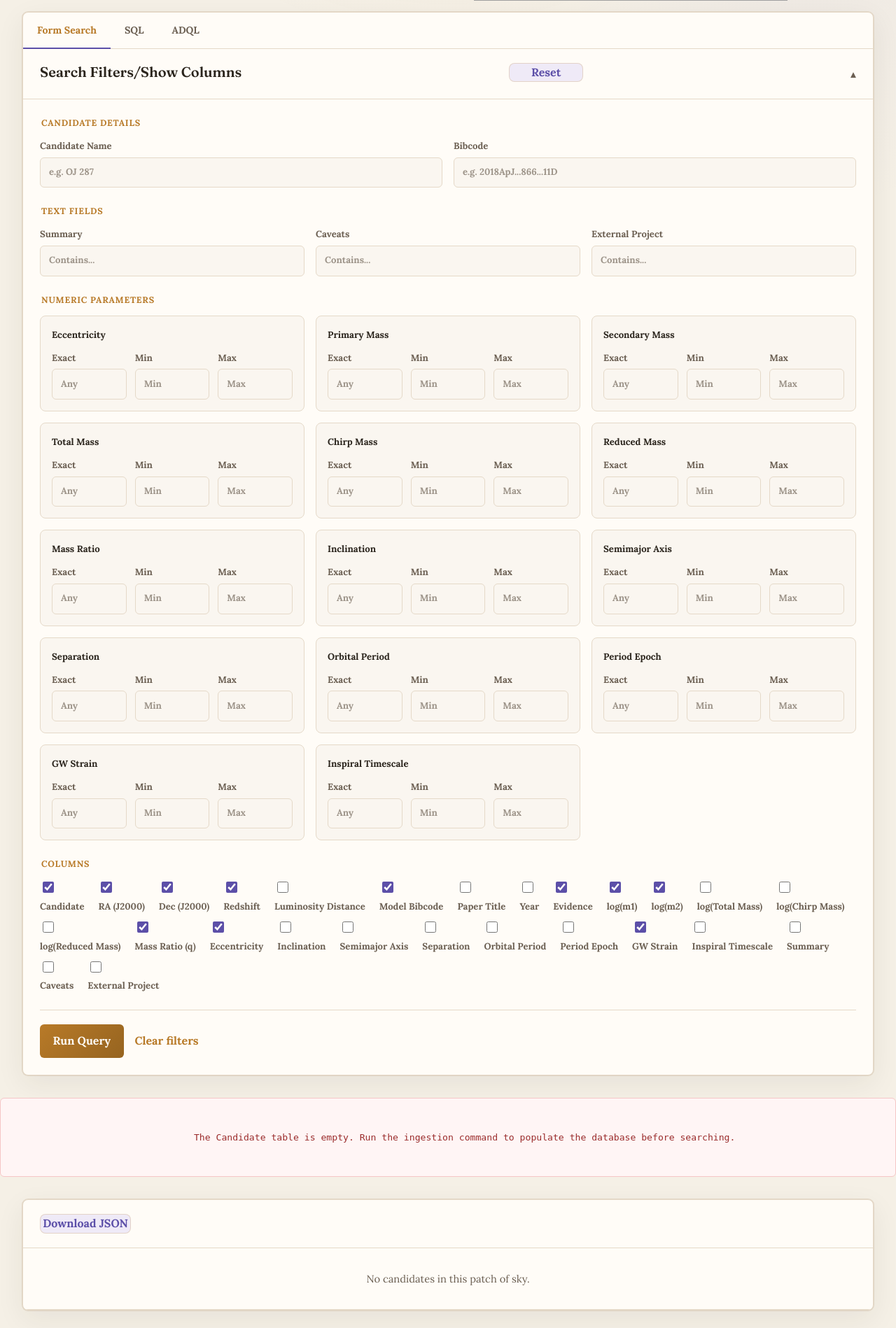
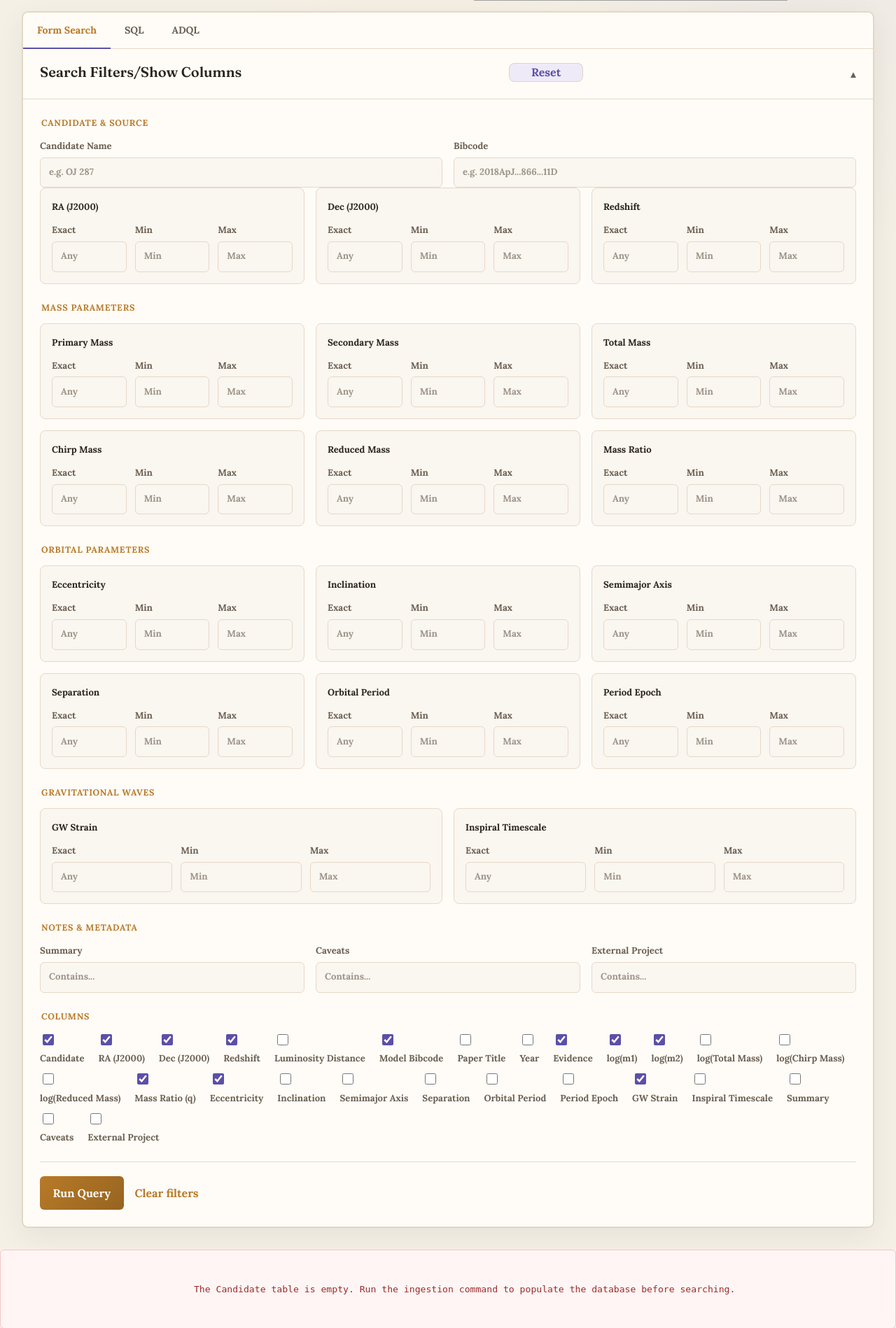
Before and after one commit to AstroBOBCAT/bobcat_website, a Django app: page / in a window 1280 px wide, after a click that opens the changed part. Shown: the part 478-2376 px from the top of the page at 70% size. Run offline with Django 4.2, Linux system fonts and the light colour scheme; data that the repository does not hold is empty; grey boxes are pictures that could not be loaded.

Commit message:
Frontend is more useful and better organized now
Columns now sort when clicked on.
Links are now clickable
Fields are better grouped.

```diff
--- a/BOBcat_website/mainpage/static/mainpage/mainpage.css
+++ b/BOBcat_website/mainpage/static/mainpage/mainpage.css
@@ -496,6 +496,23 @@ th {
 	white-space: nowrap;
 }
 
+.sort-header {
+	color: inherit;
+	text-decoration: none;
+	cursor: pointer;
+	display: inline-flex;
+	align-items: center;
+	gap: 0.25em;
+}
+
+.sort-header:hover {
+	color: var(--accretion);
+}
+
+.sort-header.sorted {
+	color: var(--accretion);
+}
+
 tbody tr:nth-of-type(even) {
 	background: var(--nebula-raised);
 }
--- a/BOBcat_website/mainpage/templates/mainpage/binary_model_search.html
+++ b/BOBcat_website/mainpage/templates/mainpage/binary_model_search.html
@@ -99,7 +99,7 @@
 
         <form class="query-form" method="get">
           <fieldset>
-            <legend>Candidate Details</legend>
+            <legend>Candidate &amp; Source</legend>
             <div class="form-grid compact-grid">
               <label>
                 Candidate Name
@@ -110,24 +110,8 @@
                 <input type="search" name="bib_id" value="{{ request.GET.bib_id }}" placeholder="e.g. 2018ApJ...866...11D">
               </label>
             </div>
-          </fieldset>
-
-          <fieldset>
-            <legend>Text Fields</legend>
-            <div class="form-grid">
-              {% for field in text_fields %}
-                <label data-tooltip="{{ field.help_text }}">
-                  {{ field.label }}
-                  <input type="search" name="{{ field.name }}" placeholder="Contains...">
-                </label>
-              {% endfor %}
-            </div>
-          </fieldset>
-
-          <fieldset>
-            <legend>Numeric Parameters</legend>
             <div class="range-grid">
-              {% for field in float_fields %}
+              {% for field in candidate_float_fields %}
                 <div class="range-group" data-tooltip="{{ field.help_text }}">
                   <span>{{ field.label }}</span>
                   <label>
@@ -143,6 +127,87 @@
                     <input type="number" step="any" name="{{ field.name }}_max" placeholder="Max">
                   </label>
                 </div>
+              {% endfor %}
+            </div>
+          </fieldset>
+
+          <fieldset>
+            <legend>Mass Parameters</legend>
+            <div class="range-grid">
+              {% for field in mass_fields %}
+                <div class="range-group" data-tooltip="{{ field.help_text }}">
+                  <span>{{ field.label }}</span>
+                  <label>
+                    Exact
+                    <input type="number" step="any" name="{{ field.name }}" placeholder="Any">
+                  </label>
+                  <label>
+                    Min
+                    <input type="number" step="any" name="{{ field.name }}_min" placeholder="Min">
+                  </label>
+                  <label>
+                    Max
+                    <input type="number" step="any" name="{{ field.name }}_max" placeholder="Max">
+                  </label>
+                </div>
+              {% endfor %}
+            </div>
+          </fieldset>
+
+          <fieldset>
+            <legend>Orbital Parameters</legend>
+            <div class="range-grid">
+              {% for field in orbit_fields %}
+                <div class="range-group" data-tooltip="{{ field.help_text }}">
+                  <span>{{ field.label }}</span>
+                  <label>
+                    Exact
+                    <input type="number" step="any" name="{{ field.name }}" placeholder="Any">
+                  </label>
+                  <label>
+                    Min
+                    <input type="number" step="any" name="{{ field.name }}_min" placeholder="Min">
+                  </label>
+                  <label>
+                    Max
+                    <input type="number" step="any" name="{{ field.name }}_max" placeholder="Max">
+                  </label>
+                </div>
+              {% endfor %}
+            </div>
+          </fieldset>
+
+          <fieldset>
+            <legend>Gravitational Waves</legend>
+            <div class="range-grid">
+              {% for field in gw_fields %}
+                <div class="range-group" data-tooltip="{{ field.help_text }}">
+                  <span>{{ field.label }}</span>
+                  <label>
+                    Exact
+                    <input type="number" step="any" name="{{ field.name }}" placeholder="Any">
+                  </label>
+                  <label>
+                    Min
+                    <input type="number" step="any" name="{{ field.name }}_min" placeholder="Min">
+                  </label>
+                  <label>
+                    Max
+                    <input type="number" step="any" name="{{ field.name }}_max" placeholder="Max">
+                  </label>
+                </div>
+              {% endfor %}
+            </div>
+          </fieldset>
+
+          <fieldset>
+            <legend>Notes &amp; Metadata</legend>
+            <div class="form-grid">
+              {% for field in text_fields %}
+                <label data-tooltip="{{ field.help_text }}">
+                  {{ field.label }}
+                  <input type="search" name="{{ field.name }}" placeholder="Contains...">
+                </label>
               {% endfor %}
             </div>
           </fieldset>
@@ -250,6 +315,7 @@
               <input type="hidden" name="{{ key }}" value="{{ value }}">
             {% endif %}
           {% endfor %}
+          <button type="submit" name="download" value="csv">Download CSV</button>
           <button type="submit" name="download" value="json">Download JSON</button>
         </form>
       {% endif %}
@@ -279,7 +345,17 @@
         <table>
           <thead>
             <tr>
-              {% for col in active_columns %}<th>{{ col.label }}</th>{% endfor %}
+              {% for col in active_columns %}
+                <th>
+                  {% if col.sortable %}
+                    <a href="{{ col.sort_url }}" class="sort-header{% if col.sort_indicator %} sorted{% endif %}">
+                      {{ col.label }}&nbsp;{{ col.sort_indicator }}
+                    </a>
+                  {% else %}
+                    {{ col.label }}
+                  {% endif %}
+                </th>
+              {% endfor %}
             </tr>
           </thead>
           <tbody>
@@ -294,6 +370,8 @@
                         </span>
                       {% empty %}-{% endfor %}
                     </td>
+                  {% elif cell.link %}
+                    <td><a href="{{ cell.link }}" target="_blank" rel="noopener">{{ cell.value }}</a></td>
                   {% else %}
                     <td>{{ cell.value }}</td>
                   {% endif %}
--- a/BOBcat_website/mainpage/views.py
+++ b/BOBcat_website/mainpage/views.py
@@ -1,10 +1,13 @@
+import csv
+import io
 import os
 import re
 from collections import defaultdict
+from urllib.parse import urlencode
 
 from django.db import connections
 from django.db.utils import DatabaseError
-from django.http import JsonResponse
+from django.http import HttpResponse, JsonResponse
 from django.shortcuts import render
 
 from .models import BinaryModel, Candidate, Bib, ModelEvidence, EvidenceSubcategory, EvidenceCategory
@@ -100,22 +103,12 @@ ALL_COLUMNS = [
     {"key": "ext_proj",            "label": "External Project",    "default": False},
 ]
 
-FLOAT_FIELDS = [
-    "eccentricity",
-    "m1",
-    "m2",
-    "mtot",
-    "mc",
-    "mu",
-    "q",
-    "inclination",
-    "semimajor_axis",
-    "separation",
-    "rm_orb_period",
-    "rm_orb_period_epoch",
-    "gw_strain",
-    "gw_inspiral_timescale",
-]
+CANDIDATE_FLOAT_FIELDS = ["jra", "jdec", "redshift"]
+MASS_FIELDS   = ["m1", "m2", "mtot", "mc", "mu", "q"]
+ORBIT_FIELDS  = ["eccentricity", "inclination", "semimajor_axis", "separation", "rm_orb_period", "rm_orb_period_epoch"]
+GW_FIELDS     = ["gw_strain", "gw_inspiral_timescale"]
+
+FLOAT_FIELDS = MASS_FIELDS + ORBIT_FIELDS + GW_FIELDS
 
 TEXT_FIELDS = [
     "summary",
@@ -124,19 +117,22 @@ TEXT_FIELDS = [
 ]
 
 FLOAT_FIELD_LABELS = {
-    "eccentricity":        "Eccentricity",
-    "m1":                  "Primary Mass",
-    "m2":                  "Secondary Mass",
-    "mtot":                "Total Mass",
-    "mc":                  "Chirp Mass",
-    "mu":                  "Reduced Mass",
-    "q":                   "Mass Ratio",
-    "inclination":         "Inclination",
-    "semimajor_axis":      "Semimajor Axis",
-    "separation":          "Separation",
-    "rm_orb_period":       "Orbital Period",
-    "rm_orb_period_epoch": "Period Epoch",
-    "gw_strain":           "GW Strain",
+    "jra":                   "RA (J2000)",
+    "jdec":                  "Dec (J2000)",
+    "redshift":              "Redshift",
+    "eccentricity":          "Eccentricity",
+    "m1":                    "Primary Mass",
+    "m2":                    "Secondary Mass",
+    "mtot":                  "Total Mass",
+    "mc":                    "Chirp Mass",
+    "mu":                    "Reduced Mass",
+    "q":                     "Mass Ratio",
+    "inclination":           "Inclination",
+    "semimajor_axis":        "Semimajor Axis",
+    "separation":            "Separation",
+    "rm_orb_period":         "Orbital Period",
+    "rm_orb_period_epoch":   "Period Epoch",
+    "gw_strain":             "GW Strain",
     "gw_inspiral_timescale": "Inspiral Timescale",
 }
 
@@ -156,6 +152,18 @@ _FK_ACCESSORS = {
     "bib_title":      lambda m: m.bib.title,
     "bib_year":       lambda m: m.bib.year,
 }
+
+_SORT_ORM_FIELDS = {
+    "candidate_name": "candidate__name",
+    "jra":            "candidate__jra",
+    "jdec":           "candidate__jdec",
+    "redshift":       "candidate__redshift",
+    "lum_dist":       "candidate__lum_dist",
+    "bib_id":         "bib__bib_id",
+    "bib_title":      "bib__title",
+    "bib_year":       "bib__year",
+}
+_SORTABLE_KEYS = {col["key"] for col in ALL_COLUMNS if col["key"] != "evidence"}
 
 # Table display controls
 _DISPLAY_FORMATS = {
@@ -192,22 +200,24 @@ def _format_for_display(key, val):
 
 def _form_field_context():
     """Static context needed to render the form panel in either query mode."""
+
+    def _bm_fields(names):
+        return [
+            {"name": f, "label": FLOAT_FIELD_LABELS[f], "help_text": BinaryModel._meta.get_field(f).help_text or ""}
+            for f in names
+        ]
+
     return {
-        "float_fields": [
-            {
-                "name": field,
-                "label": FLOAT_FIELD_LABELS[field],
-                "help_text": BinaryModel._meta.get_field(field).help_text or "",
-            }
-            for field in FLOAT_FIELDS
+        "candidate_float_fields": [
+            {"name": f, "label": FLOAT_FIELD_LABELS[f], "help_text": Candidate._meta.get_field(f).help_text or ""}
+            for f in CANDIDATE_FLOAT_FIELDS
         ],
+        "mass_fields":  _bm_fields(MASS_FIELDS),
+        "orbit_fields": _bm_fields(ORBIT_FIELDS),
+        "gw_fields":    _bm_fields(GW_FIELDS),
         "text_fields": [
-            {
-                "name": field,
-                "label": TEXT_FIELD_LABELS[field],
-                "help_text": BinaryModel._meta.get_field(field).help_text or "",
-            }
-            for field in TEXT_FIELDS
+            {"name": f, "label": TEXT_FIELD_LABELS[f], "help_text": BinaryModel._meta.get_field(f).help_text or ""}
+            for f in TEXT_FIELDS
         ],
         "all_columns": [
             {**col, "checked": col["default"]}
@@ -297,9 +307,39 @@ def binary_model_search(request):
     if bib_id:
         results = results.filter(bib__bib_id__icontains=bib_id)
 
-    has_query = any(v for k, v in request.GET.items() if k not in ("cols", "download"))
+    for field in CANDIDATE_FLOAT_FIELDS:
+        orm_prefix = f"candidate__{field}"
+        exact_value = request.GET.get(field)
+        min_value = request.GET.get(f"{field}_min")
+        max_value = request.GET.get(f"{field}_max")
+        if exact_value:
+            try:
+                results = results.filter(**{orm_prefix: float(exact_value)})
+            except ValueError:
+                pass
+        if min_value:
+            try:
+                results = results.filter(**{f"{orm_prefix}__gte": float(min_value)})
+            except ValueError:
+                pass
+        if max_value:
+            try:
+                results = results.filter(**{f"{orm_prefix}__lte": float(max_value)})
+            except ValueError:
+                pass
 
-    if request.GET.get("download") == "json":
+    sort_key = request.GET.get("sort", "")
+    sort_dir = request.GET.get("sort_dir", "asc")
+    if sort_key in _SORTABLE_KEYS:
+        orm_field = _SORT_ORM_FIELDS.get(sort_key, sort_key)
+        if sort_dir == "desc":
+            orm_field = f"-{orm_field}"
+        results = results.order_by(orm_field)
+
+    has_query = any(v for k, v in request.GET.items() if k not in ("cols", "download", "sort", "sort_dir"))
+
+    download_fmt = request.GET.get("download")
+    if download_fmt in ("json", "csv"):
         data = [
             {
                 "candidate_name": model.candidate.name,
@@ -330,6 +370,17 @@ def binary_model_search(request):
             }
             for model in results
         ]
+
+        if download_fmt == "csv":
+            buf = io.StringIO()
+            if data:
+                writer = csv.DictWriter(buf, fieldnames=data[0].keys())
+                writer.writeheader()
+                writer.writerows(data)
+            response = HttpResponse(buf.getvalue(), content_type="text/csv")
+            response["Content-Disposition"] = 'attachment; filename="binary_model_query.csv"'
+            return response
+
         response = JsonResponse(data, safe=False, json_dumps_params={"indent": 2})
         response["Content-Disposition"] = 'attachment; filename="binary_model_query.json"'
         return response
@@ -338,7 +389,27 @@ def binary_model_search(request):
     selected_keys = request.GET.getlist("cols")
     active_keys = selected_keys if selected_keys else default_keys
     active_key_set = set(active_keys)
-    active_columns = [col for col in ALL_COLUMNS if col["key"] in active_key_set]
+    active_columns = [{**col} for col in ALL_COLUMNS if col["key"] in active_key_set]
+
+    base_params = [
+        (k, v)
+        for k, vs in request.GET.lists()
+        for v in vs
+        if k not in ("sort", "sort_dir")
+    ]
+    for col in active_columns:
+        key = col["key"]
+        if key not in _SORTABLE_KEYS:
+            col["sortable"] = False
+            continue
+        col["sortable"] = True
+        if key == sort_key:
+            new_dir = "desc" if sort_dir == "asc" else "asc"
+            col["sort_indicator"] = "▲" if sort_dir == "asc" else "▼"
+        else:
+            new_dir = "asc"
+            col["sort_indicator"] = ""
+        col["sort_url"] = "?" + urlencode(base_params + [("sort", key), ("sort_dir", new_dir)])
 
     result_list = list(results)
 
@@ -376,16 +447,22 @@ def binary_model_search(request):
                     "is_evidence": True,
                     "tiles": evidence_map.get(model.binary_model_id, []),
                 })
+            elif key == "bib_id":
+                bib = model.bib
+                val = bib.bib_id or "-"
+                if bib.doi:
+                    url = f"https://doi.org/{bib.doi}"
+                elif bib.bib_id:
+                    url = f"https://ui.adsabs.harvard.edu/abs/{bib.bib_id}"
+                else:
+                    url = ""
+                row.append({"is_evidence": False, "value": val, "link": url})
             elif key in _FK_ACCESSORS:
                 val = _FK_ACCESSORS[key](model)
                 row.append({"is_evidence": False, "value": _format_for_display(key, val)})
             else:
                 val = getattr(model, key, None)
                 row.append({"is_evidence": False, "value": _format_for_display(key, val)})
-            #    row.append({"is_evidence": False, "value": val if val is not None and val != "" else "-"})
-            #else:
-            #    val = getattr(model, key, None)
-            #    row.append({"is_evidence": False, "value": val if val is not None and val != "" else "-"})
         rows.append(row)
 
     form_ctx = _form_field_context()
```
